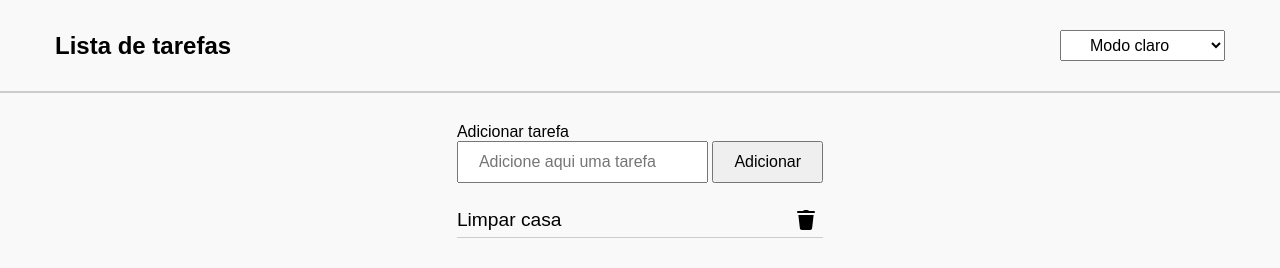
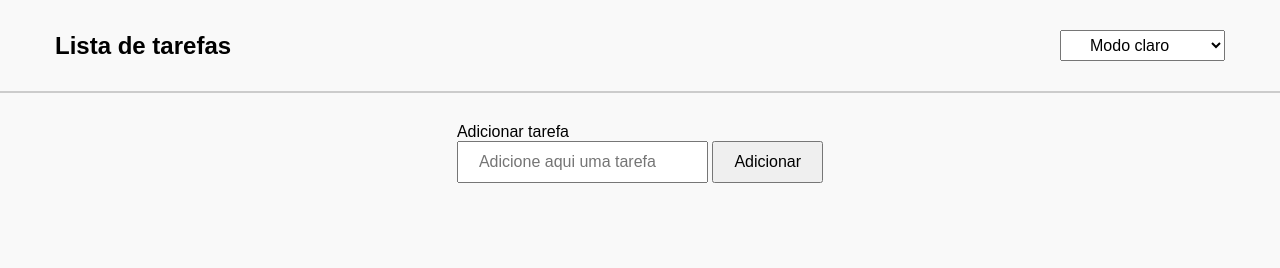
Before and after one commit to karinelcastro/projeto-javascript, a plain HTML site: page index.html in a window 1280 px wide. Drawn offline with Linux system fonts and the light colour scheme.

Commit message:
segundo commit

```diff
--- a/index.html
+++ b/index.html
@@ -24,10 +24,6 @@
                 <input type="text" placeholder="Adicione aqui uma tarefa">
                 <button id="btnAdicionar">Adicionar</button>
                 <ul class="listaDeTarefas">
-                    <li class="tarefa">
-                        <p>Limpar casa</p>
-                        <img src="lixeira.svg" alt="lixeira">
-                    </li>
 
                 </ul>
             </div>
```
